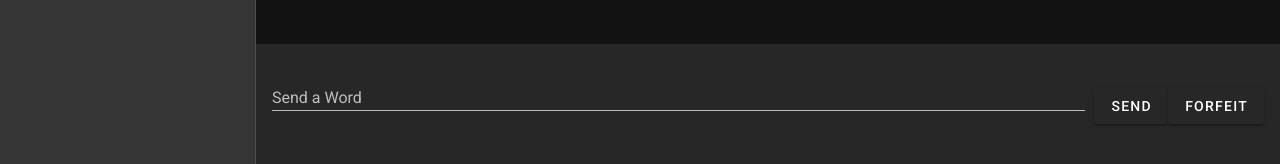
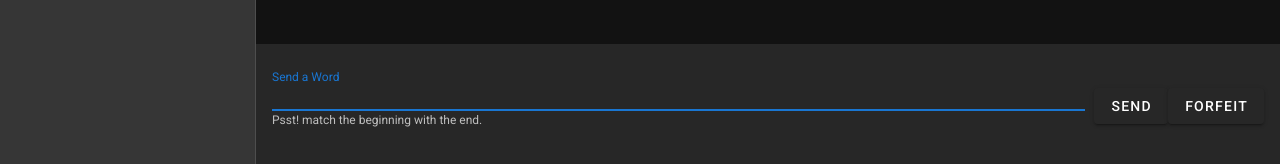
Before and after one commit to itsAnuga/client, a Nuxt app: page /game in a window 1280 px wide. Shown: the part 636-800 px from the top of the page. Built offline with nearby package versions, Linux system fonts and the light colour scheme; no server answers.

Commit message:
Display You, Store Word, Send Word

```diff
--- a/layouts/game.vue
+++ b/layouts/game.vue
@@ -34,7 +34,12 @@
           shaped
         >
           <v-list-item-content>
-            <v-list-item-title>{{ player.name }}<span v-if="uuid() === player.uuid"> - you</span></v-list-item-title>
+            <v-list-item-title
+              >{{ player.name
+              }}<span v-if="uuid() === player.uuid">
+                - you</span
+              ></v-list-item-title
+            >
             <v-list-item-subtitle>{{ player.uuid }}</v-list-item-subtitle>
           </v-list-item-content>
         </v-list-item>
@@ -51,6 +56,7 @@
     <v-footer app height="120" inset>
       <v-text-field
         :rules="rules"
+        autofocus
         clearable
         dense
         hide-details="auto"
@@ -109,10 +115,10 @@ export default {
     },
   },
   beforeMount() {
-    setInterval(() => {
-      // eslint-disable-next-line no-console
-      // console.clear()
-    }, 10000);
+    // setInterval(() => {
+    //   // eslint-disable-next-line no-console
+    //   // console.clear()
+    // }, 10000);
 
     this.ws = new WebSocket(process.env.WS);
 
@@ -135,6 +141,14 @@ export default {
           } else {
             this.cookie(`uuid`, message.data.uuid);
           }
+          this.$store.commit('player', message.data.player);
+          break;
+
+        case `Word`:
+          this.message({
+            message: message.data.message,
+            player: message.data.player,
+          });
           break;
       }
     };
@@ -163,13 +177,15 @@ export default {
       document.cookie = `${name}=${value};expires=${expires};`;
     },
     message(message) {
-      console.info(message);
-
-      this.$store.commit('add', message.target.value);
-
-      this.ws.send(JSON.stringify({ data: message, type: 'word' }));
-
-      message.target.value = '';
+      if (message.target !== undefined) {
+        this.$store.commit('add', {message: message.target.value, player: this.$store.state.player });
+        this.ws.send(
+          JSON.stringify({ data: message.target.value, type: 'word' })
+        );
+        message.target.value = '';
+      } else {
+        this.$store.commit('add', {message: message.message, player: message.player });
+      }
     },
     uuid() {
       if (
```
